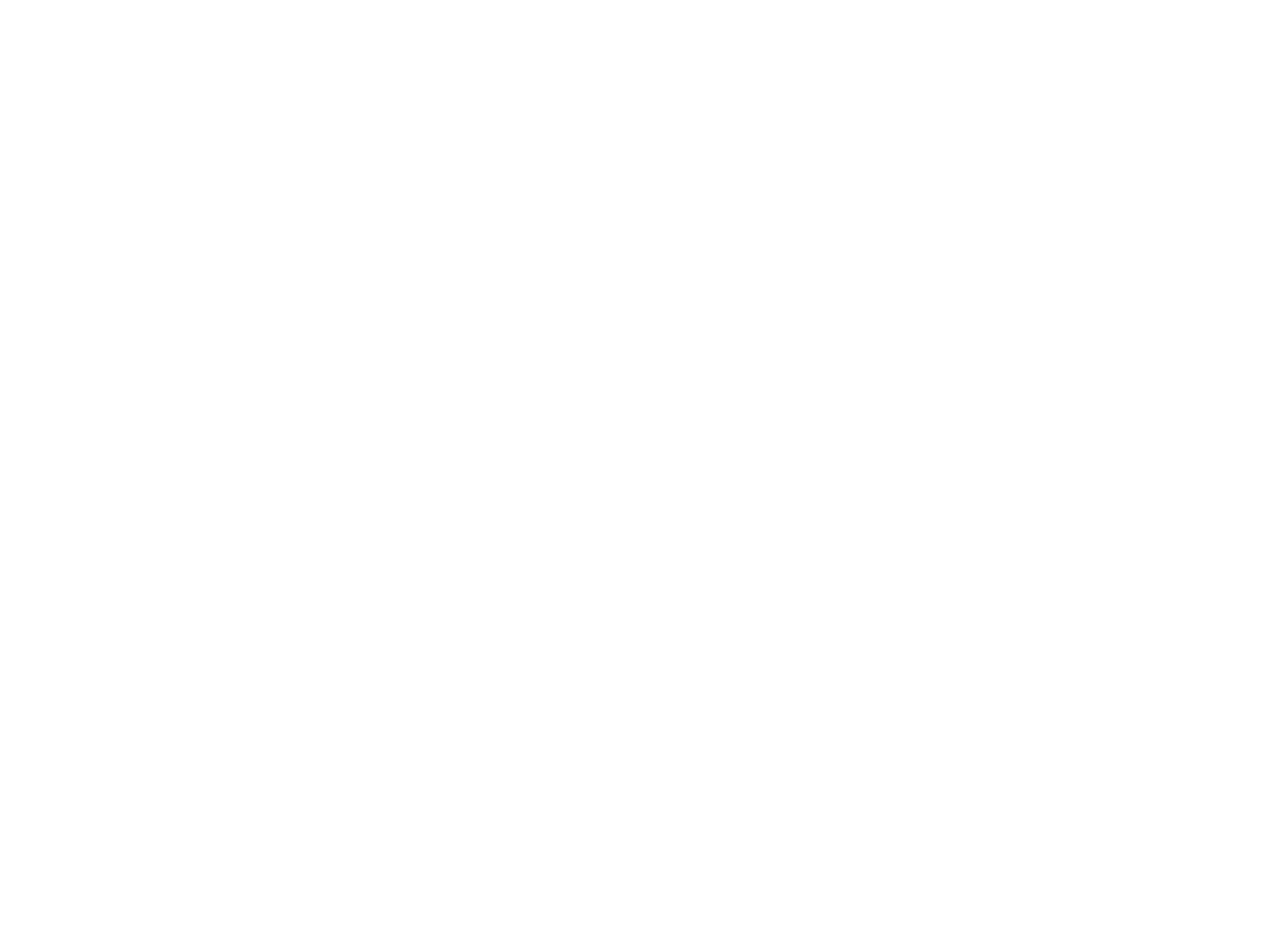
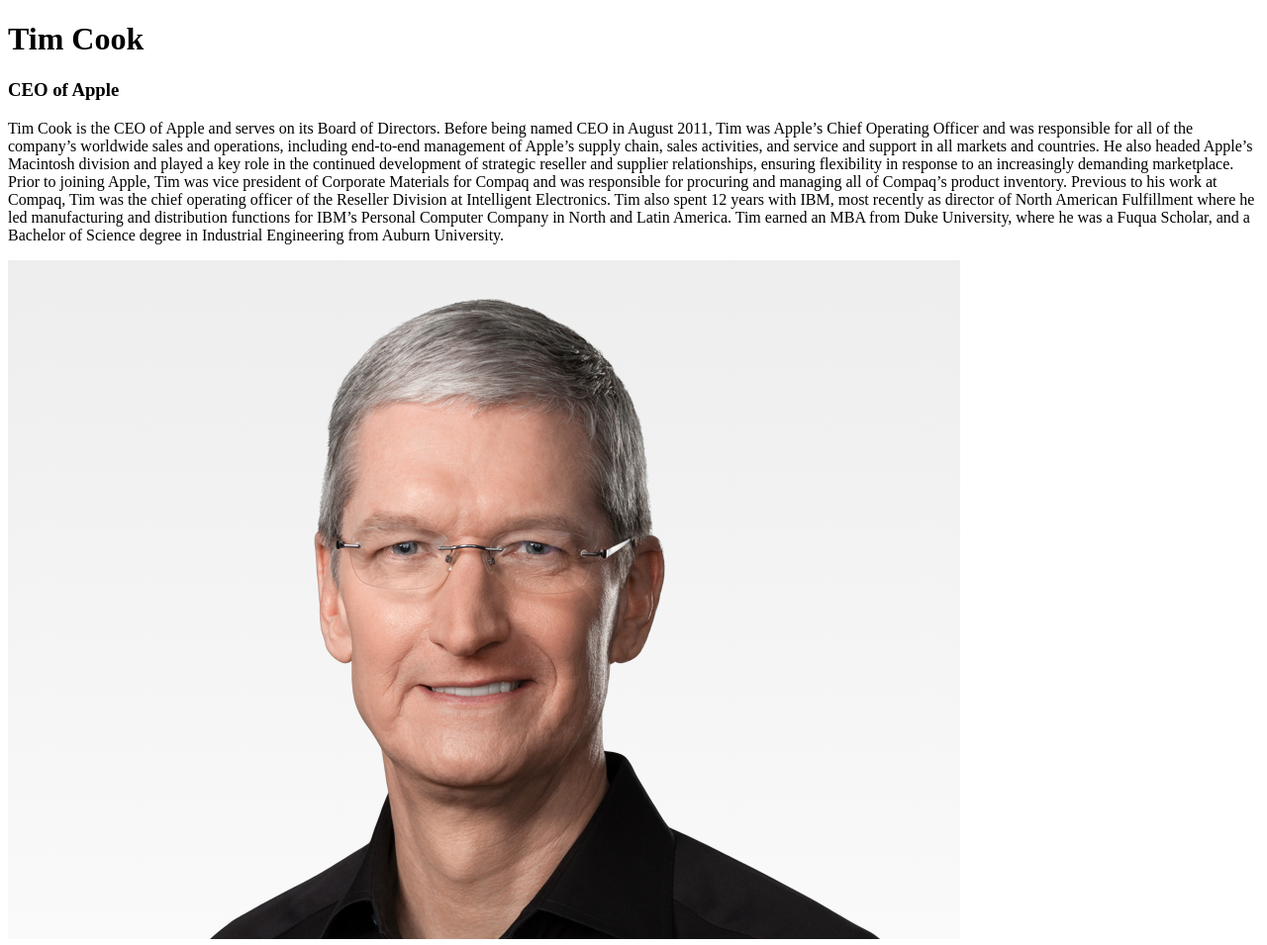
Before and after one commit to CarolineChappell/Tim-Cook, a plain HTML site: page index.html in a window 1280 px wide. Shown: the whole page at 99% size. Before the commit the page ends 800 px from the top, so only its background shows below. Drawn offline with Linux system fonts and the light colour scheme.

Commit message:
Added Images folder and photo of Tim Cook

```diff
--- a/index.html
+++ b/index.html
@@ -7,6 +7,16 @@
     <title>Tim Cook</title>
 </head>
 <body>
+    <h1>Tim Cook</h1>
+    <h3>CEO of Apple</h3>
 
+    <p>Tim Cook is the CEO of Apple and serves on its Board of Directors.
+            Before being named CEO in August 2011, Tim was Apple’s Chief Operating Officer and was responsible for all of the company’s worldwide sales and operations, including end-to-end management of Apple’s supply chain, sales activities, and service and support in all markets and countries. He also headed Apple’s Macintosh division and played a key role in the continued development of strategic reseller and supplier relationships, ensuring flexibility in response to an increasingly demanding marketplace.
+            Prior to joining Apple, Tim was vice president of Corporate Materials for Compaq and was responsible for procuring and managing all of Compaq’s product inventory.
+            Previous to his work at Compaq, Tim was the chief operating officer of the Reseller Division at Intelligent Electronics.
+            Tim also spent 12 years with IBM, most recently as director of North American Fulfillment where he led manufacturing and distribution functions for IBM’s Personal Computer Company in North and Latin America.
+            Tim earned an MBA from Duke University, where he was a Fuqua Scholar, and a Bachelor of Science degree in Industrial Engineering from Auburn University.</p>
+
+    <img src="Images/TimCookPhoto.png"><alt="A photo of Tim Cook"></alt>
 </body>
 </html>
```
Also changed, not shown: Images/TimCookPhoto.png (added).
